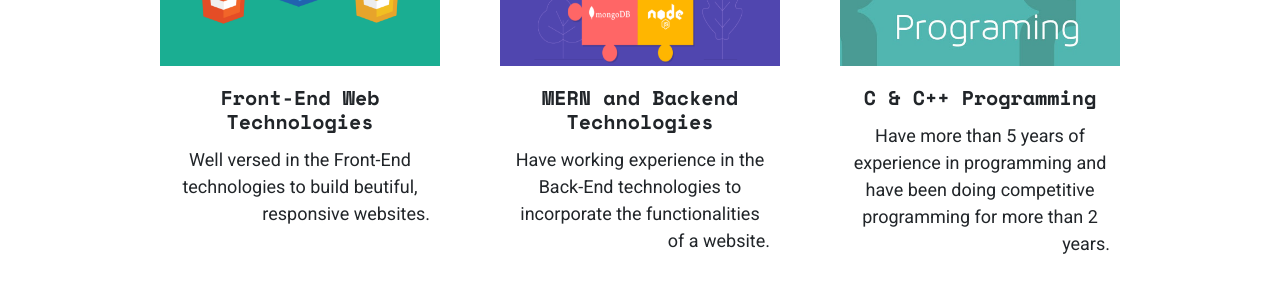
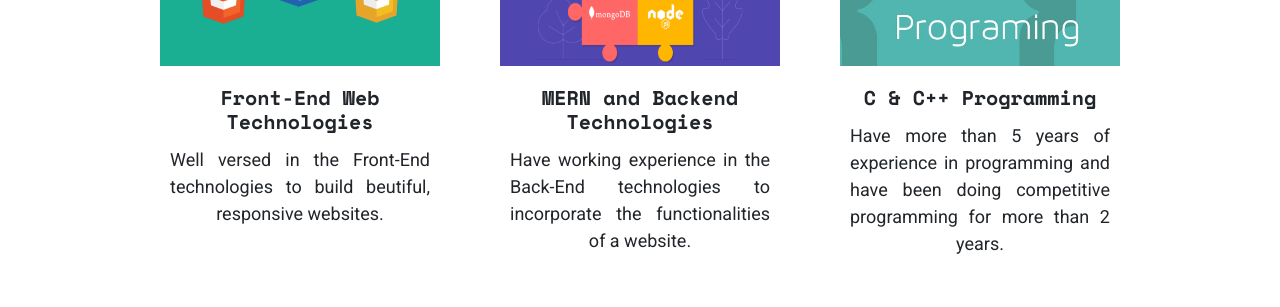
Before and after one commit to ac-ayan/ac-ayan.github.io, a React (Create React App) app: page / in a window 1280 px wide. Shown: the part 3000-3307 px from the top of the page. Built offline with nearby package versions, Linux system fonts and the light colour scheme; no server answers; a web font is replaced by a local one.

Commit message:
Temporary Change

```diff
--- a/src/css/project.css
+++ b/src/css/project.css
@@ -37,7 +37,7 @@
   font-size: 18px;
   height: 150px;
   text-align: justify;
-  text-align-last: right;
+  text-align-last: center !important;
 }
 .project-card .project-card-title {
   height: 50px;
--- a/src/css/skill.css
+++ b/src/css/skill.css
@@ -29,8 +29,8 @@
 }
 .skill-section .card-content p{
   font-family: "Roboto", sans-serif;
-  text-align: center;
-  text-align-last: right;
+  text-align: justify;
+  text-align-last: center !important;
   font-size: 18px;
 }
 .skill-section .card-body {
```
